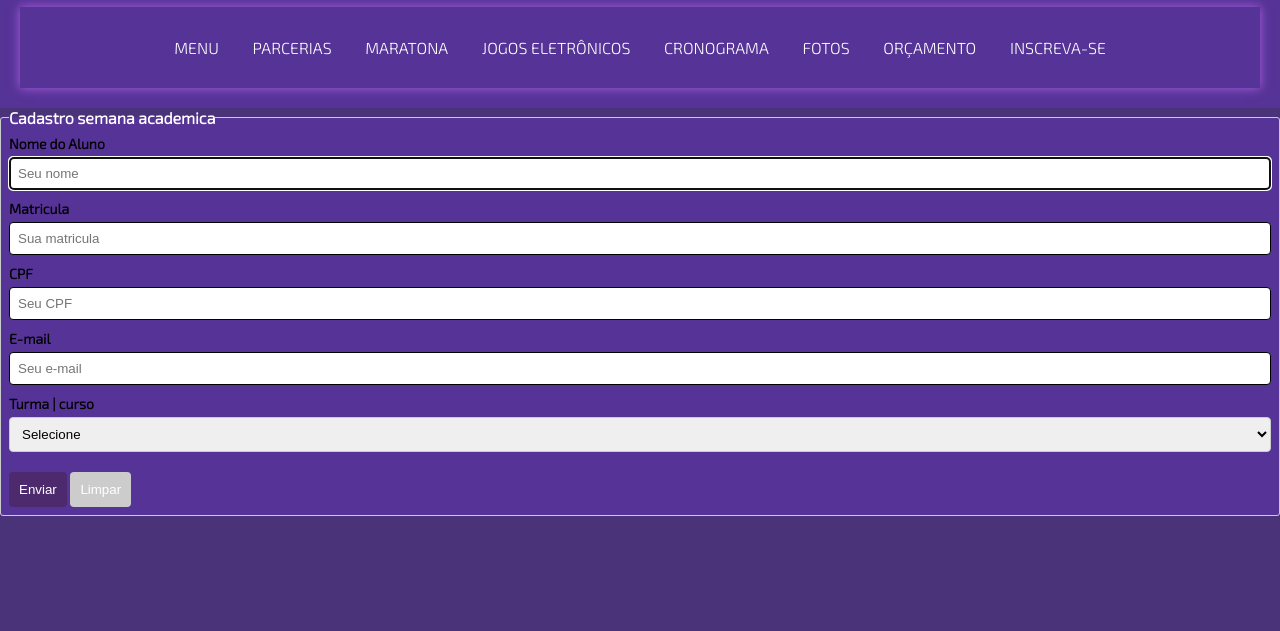
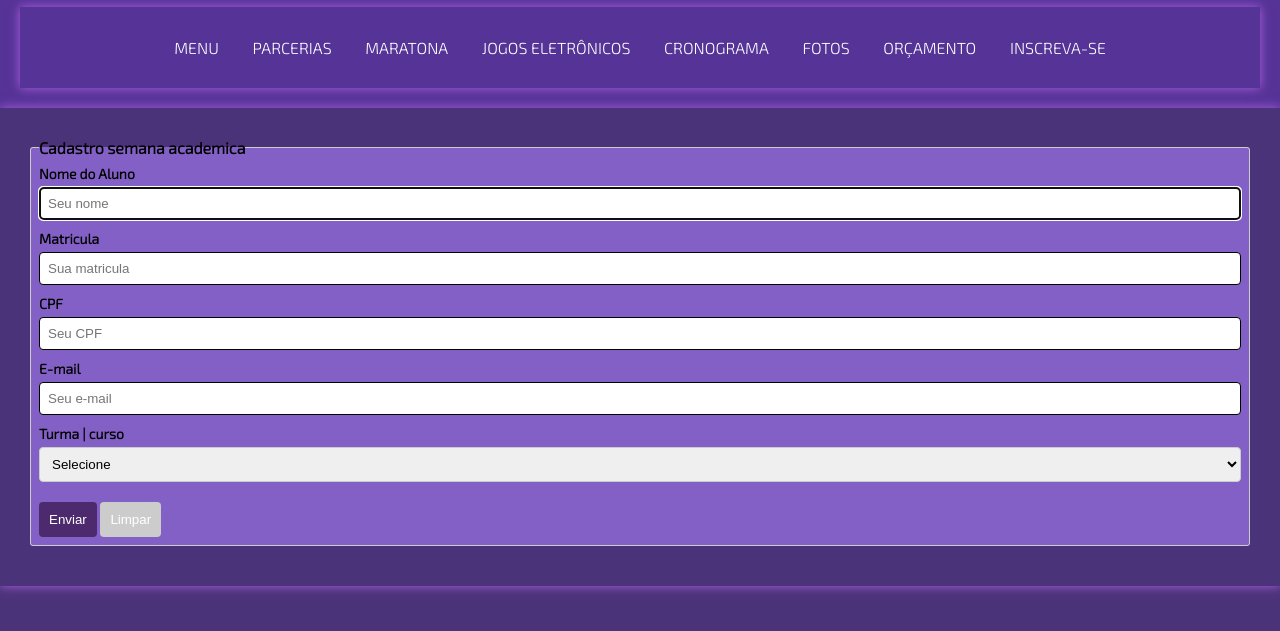
Before and after one commit to yaskaramanenti/semana_academica, a plain HTML site: page inscricao.html in a window 1280 px wide. Shown: the part 63-694 px from the top of the page. Drawn offline with Linux system fonts and the light colour scheme.

Commit message:
box shadow

```diff
--- a/assets/css/estilos.css
+++ b/assets/css/estilos.css
@@ -222,17 +222,26 @@
 
  /*estilo do formulário*/
 
+ .container {
+    width: 1700px;
+    max-width: 100%;
+    margin: 0 auto;
+    padding: 30px;
+    background-color:#4b3379;;
+    box-shadow: 0px 0px 10px 0px rgb(173, 96, 225);
+}
+
  form fieldset {
      border: 1px solid #ccc;
      border-radius: 3px;
      padding: 8px;
      margin-bottom: 10px;
-     background-color: #563397;
+     background-color: #8360c5;
  }
 
  form legend {
      font-weight: bold;
-     color: white;
+     color:#000
  }
 
  .input-container {
--- a/inscricao.html
+++ b/inscricao.html
@@ -8,7 +8,7 @@
     <meta name="keywords" content="informática, jogos, IFC, semana acadêmica, videira, inscrição">
     <meta name="author" content="Maria Eduarda e Yaskara">
     <title>VIII - SCI | Inscreva-se</title>
-    <link rel="shortcut icon" href="assets/img/SCIlogo.png" type="image/x-icon">
+    <link rel="shortcut icon" href="assets/img/scilogo.png" type="image/x-icon">
     <link rel="stylesheet" href="assets/css/estilos.css">
 </head>
 
@@ -20,7 +20,7 @@
                 <li><a href="index.html">Menu</a></li>
                 <li><a href="#">Parcerias</a></li>
                 <li><a href="#">Maratona</a></li>
-                <li><a href="#">Jogos Eletrônicos</a></li>
+                <li><a href="jogos.html">Jogos Eletrônicos</a></li>
                 <li><a href="#">Cronograma</a></li>
                 <li><a href="#">Fotos</a></li>
                 <li><a href="#">Orçamento</a></li>
```
Also changed, not shown: jogos.html (+1 -1 lines).
